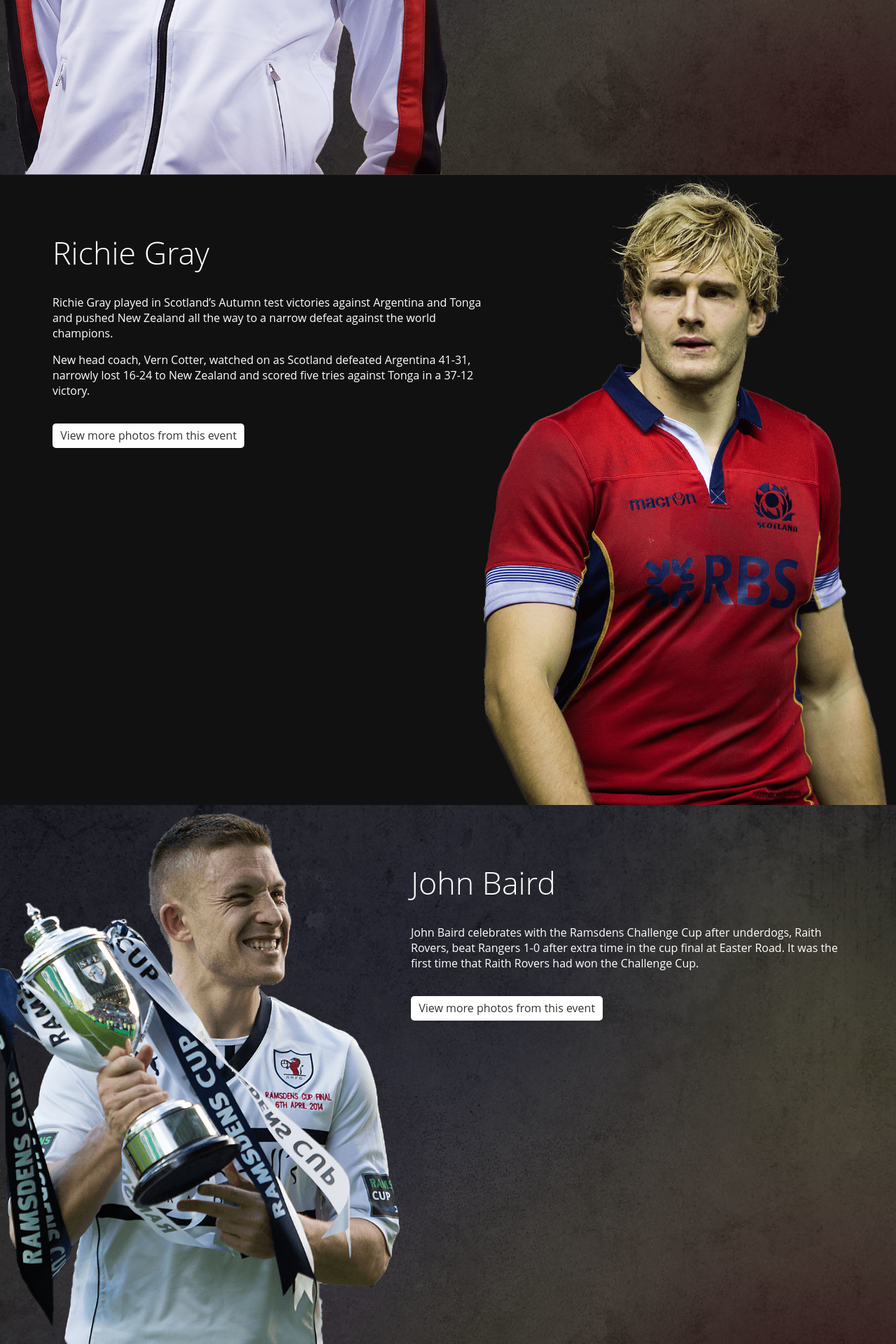
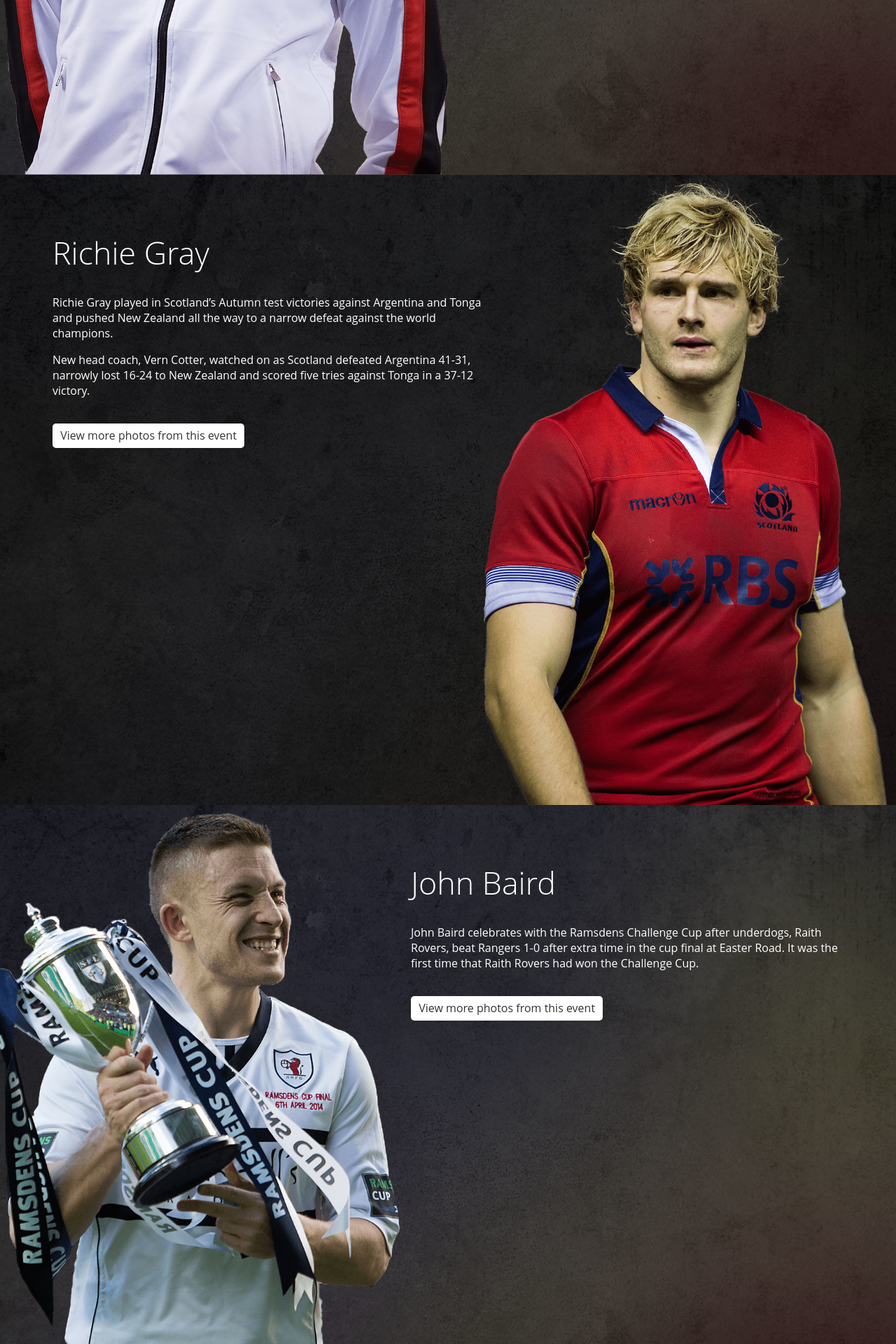
Before and after one commit to adamoliver/2014, a Jekyll site: the page built from index.html, in a window 1280 px wide. Shown: the part 650-2570 px from the top of the page at 70% size. Built offline with Jekyll 4.4.1, drawn with Linux system fonts in a browser that asks for light colours.

Commit message:
Update backgrounds

```diff
--- a/_sass/_base.scss
+++ b/_sass/_base.scss
@@ -5,11 +5,6 @@
 }
 
 body {
-    background: url(../images/bg.jpg) no-repeat center center fixed;
-    -webkit-background-size: cover;
-    -moz-background-size: cover;
-    -o-background-size: cover;
-    background-size: cover;
     font-family: 'Open Sans', sans-serif;
     color: #fff;
 }
@@ -19,14 +14,26 @@
     font-size: 2.8em;
 }
 
+section.odd {
+    background: url(../images/bg.jpg) no-repeat center center fixed;
+    -webkit-background-size: cover;
+    -moz-background-size: cover;
+    -o-background-size: cover;
+    background-size: cover;
+}
+
+section.even {
+    background: url(../images/bg2.jpg) no-repeat center center fixed;
+    -webkit-background-size: cover;
+    -moz-background-size: cover;
+    -o-background-size: cover;
+    background-size: cover;
+}
+
 section {
     height: 100vh;
     overflow: hidden;
     position: relative;
-}
-
-section.even {
-    background: #111;
 }
 
 section img {
```
Also changed, not shown: images/bg2.jpg (added).
